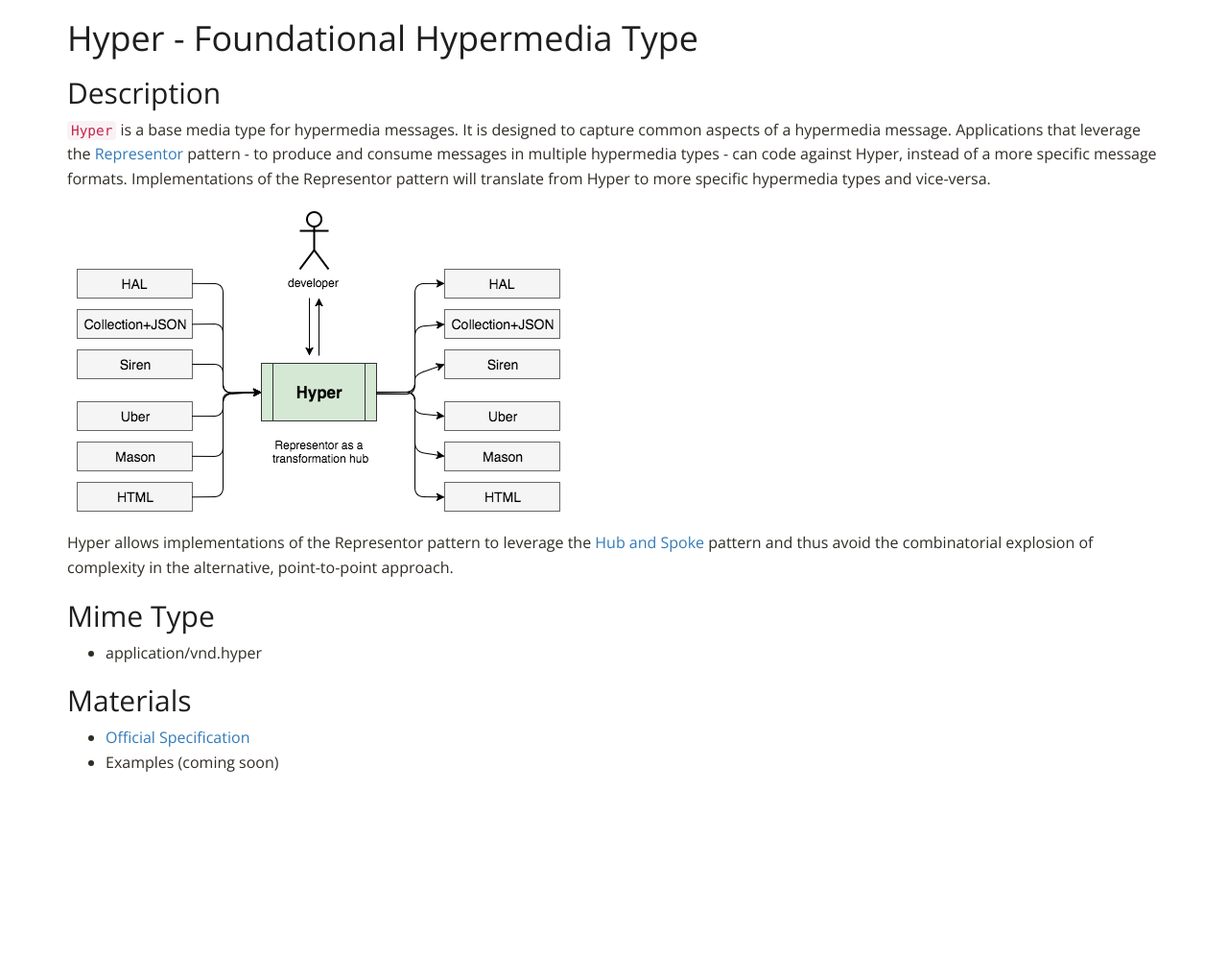
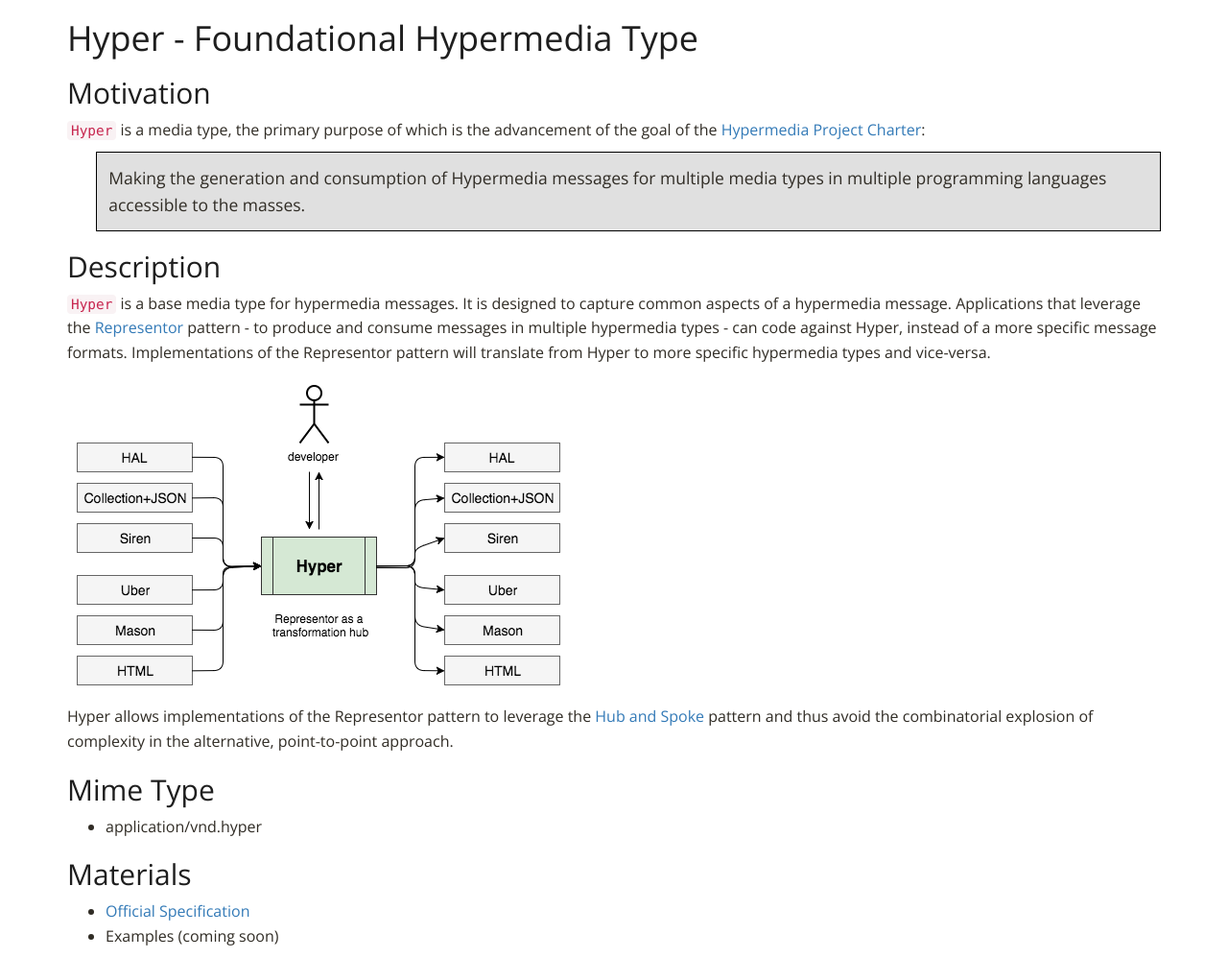
Before and after one commit to inadarei/hyper, a Jekyll site: the page built from index.md, in a window 1280 px wide. Shown: the whole page at 96% size. Built offline with Jekyll 4.4.1, drawn with Linux system fonts in a browser that asks for light colours; nearby versions of some CDN libraries; before the commit the page ends 900 px from its top, so only the background shows below that.

Commit message:
added motivation

```diff
--- a/_includes/description.md
+++ b/_includes/description.md
@@ -1,3 +1,11 @@
+## Motivation
+
+`Hyper` is a media type, the primary purpose of which is the advancement of the
+goal of the [Hypermedia Project Charter](https://github.com/the-hypermedia-project/charter):
+
+> Making the generation and consumption of Hypermedia messages for multiple
+> media types in multiple programming languages accessible to the masses.
+
 ## Description
 
 `Hyper` is a base media type for hypermedia messages. It is designed to capture
```
